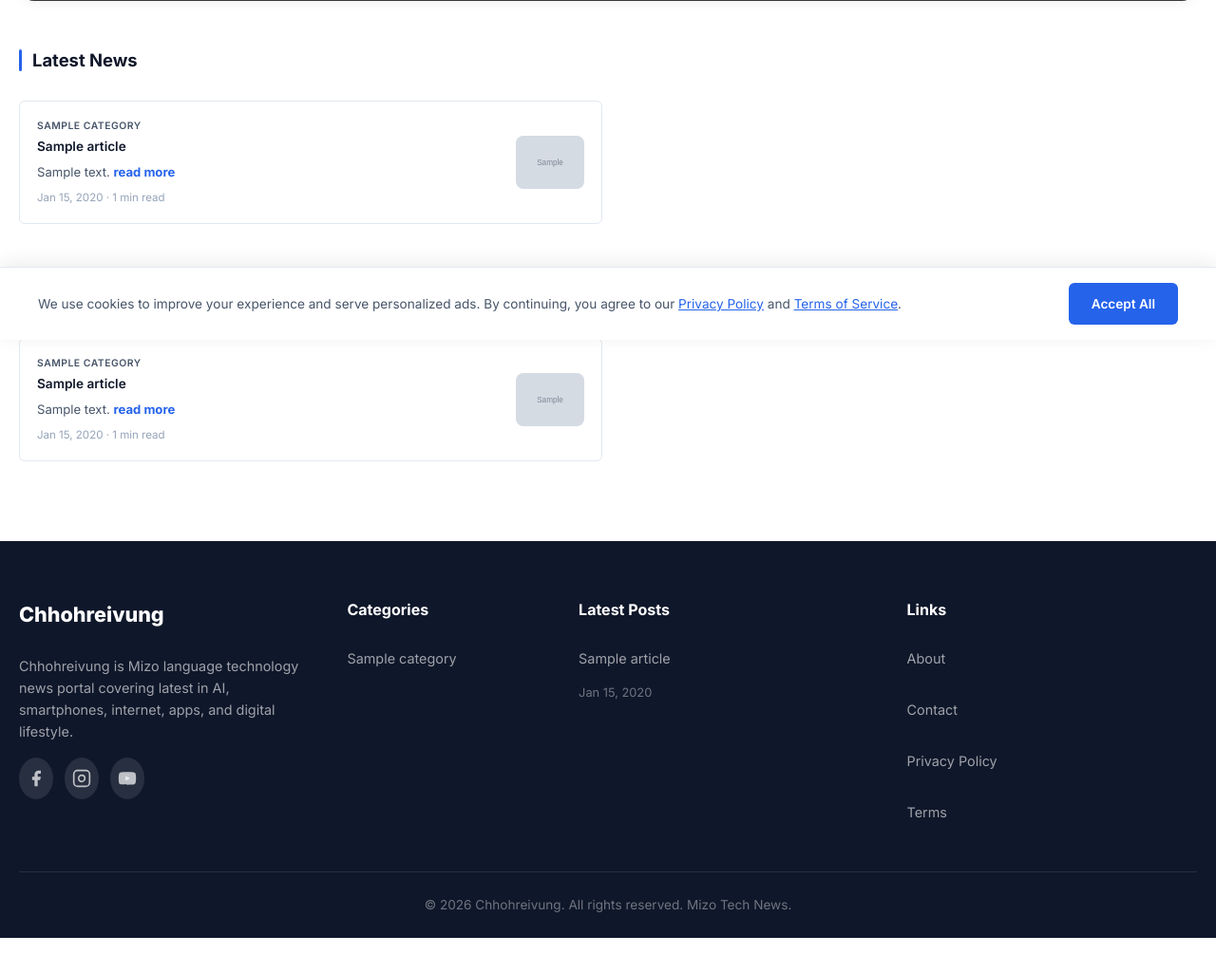
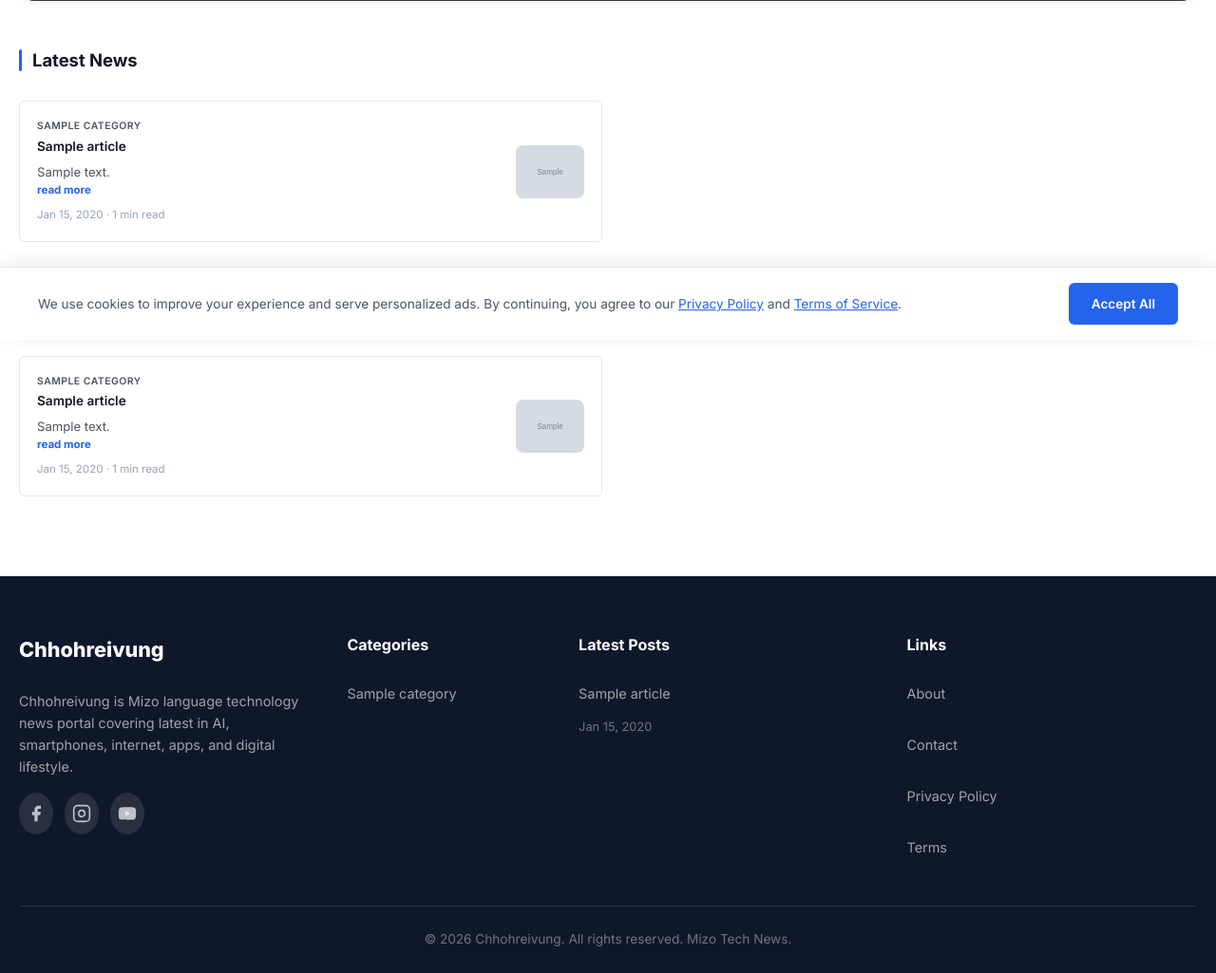
Before and after one commit to pachuau10/chhohhreivung_blog, a Django app: page / in a window 1280 px wide. Shown: the part 519-1544 px from the top of the page at 95% size. Before the commit the page ends 1507 px from the top, so only its background shows below. Run offline with Django 5.2, Linux system fonts and the light colour scheme; tables that the repository leaves empty hold one stand-in row (values such as "Sample post"); grey boxes marked "Sample" are stand-in pictures; some libraries are stand-ins or nearby versions.

Commit message:
fix readmore on home cards: move outside line-clamped excerpt, simplify CSS

```diff
--- a/static/css/style.css
+++ b/static/css/style.css
@@ -770,17 +770,15 @@ input, textarea {
     font-size: 0.82rem;
     color: var(--text-secondary);
     line-height: 1.45;
-    margin: 4px 0 8px;
-    display: -webkit-box;
-    -webkit-line-clamp: 2;
-    -webkit-box-orient: vertical;
-    overflow: hidden;
+    margin: 4px 0 0;
 }
 
 .popular-readmore {
+    display: inline-block;
     font-weight: 700;
+    font-size: 0.72rem;
     color: var(--primary);
-    white-space: nowrap;
+    margin-bottom: 8px;
 }
 
 .popular-footer {
--- a/templates/home.html
+++ b/templates/home.html
@@ -18,7 +18,8 @@
         <div class="popular-content">
           <span class="popular-category">{{ article.category.name|default:"Technology" }}</span>
           <span class="popular-title">{{ article.title }}</span>
-          <span class="popular-excerpt">{{ article.excerpt|truncatewords:10 }} <span class="popular-readmore">read more</span></span>
+          <span class="popular-excerpt">{{ article.excerpt|truncatewords:10 }}</span>
+          <span class="popular-readmore">read more</span>
           <div class="popular-footer">
             <span class="popular-date">{{ article.published_at|date:"M d, Y" }} · {{ article.reading_time }} min read</span>
           </div>
@@ -59,7 +60,8 @@
         <div class="popular-content">
           <span class="popular-category">{{ article.category.name|default:"Technology" }}</span>
           <span class="popular-title">{{ article.title }}</span>
-          <span class="popular-excerpt">{{ article.excerpt|truncatewords:10 }} <span class="popular-readmore">read more</span></span>
+          <span class="popular-excerpt">{{ article.excerpt|truncatewords:10 }}</span>
+          <span class="popular-readmore">read more</span>
           <div class="popular-footer">
             <span class="popular-date">{{ article.published_at|date:"M d, Y" }} · {{ article.reading_time }} min read</span>
           </div>
```
